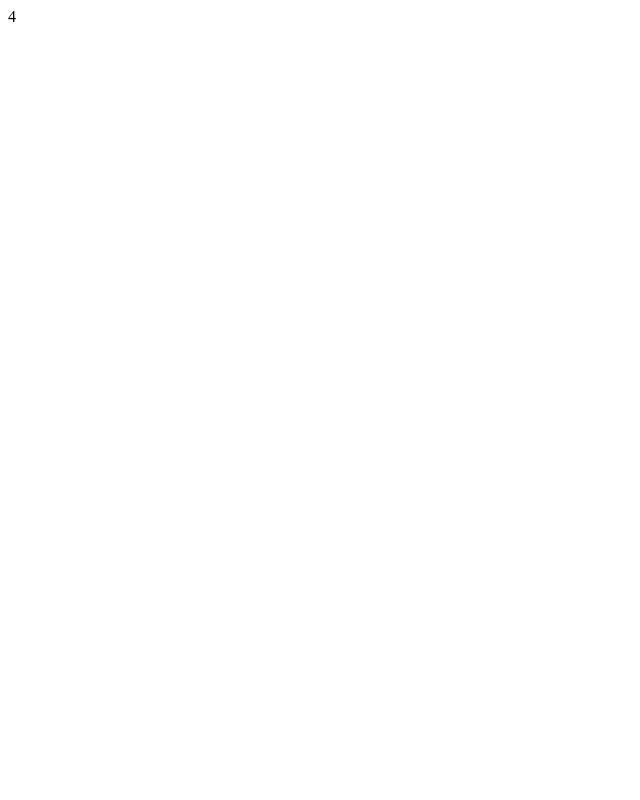
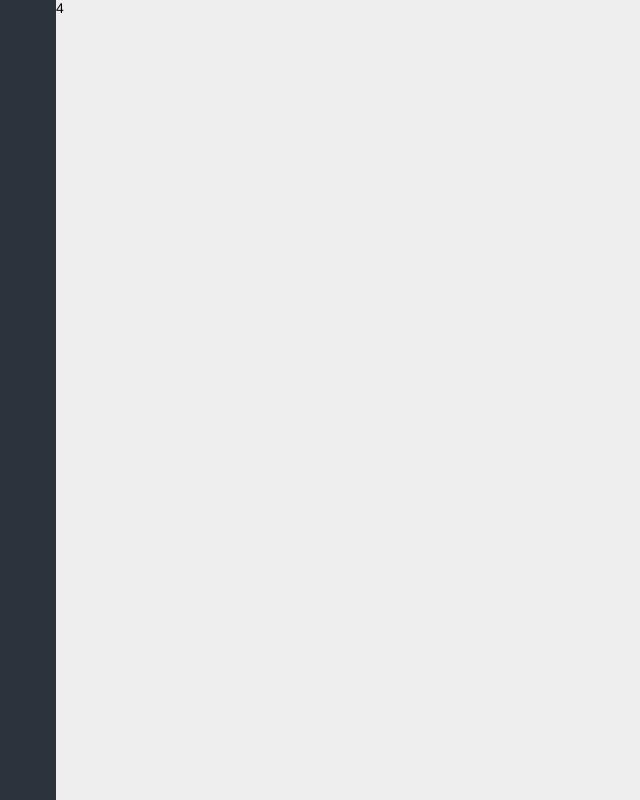
Before and after one commit to auoHan/lime-notes, a Vue app: page /#/login in a window 1280 px wide. Shown: the whole page, without its empty margins (0-640 px from the left). Built offline with nearby package versions, Linux system fonts and the light colour scheme; a small style sheet from the web is missing.

Commit message:
引入Sidebar组件

```diff
--- a/src/App.vue
+++ b/src/App.vue
@@ -1,5 +1,72 @@
 <template>
   <div id="app">
+    <Sidebar/>
     <router-view/>
   </div>
 </template>
+
+<script>
+import Sidebar from '@/components/Sidebar.vue'
+
+export default {
+  name: 'App',
+  components: {
+    Sidebar
+
+  }
+}
+</script>
+
+<style>
+@import '//at.alicdn.com/t/font_496303_kqrjhri8l25d0a4i.css';
+
+
+* {
+  box-sizing: border-box;
+  margin: 0;
+  padding: 0;
+}
+
+html, body, #app {
+  height: 100%;
+}
+
+body {
+  font-family: 'Avenir', Helvetica, Arial, sans-serif;
+  font-size: 14px;
+  -webkit-font-smoothing: antialiased;
+  --moz-osx-font-smoothing: grayscale;
+  -text-align: center;
+  -color: #2c3e50;
+  -margin-top: 60px;
+  -moz-osx-font-smoothing: grayscale;
+  background-color: #eee;
+}
+
+
+a {
+  text-decoration: none;
+  color: #444;
+}
+
+ul, li {
+  list-style: none;
+}
+
+.btn {
+  color: #666;
+  font-size: 12px;
+  padding: 2px 4px;
+  background-color: #fff;
+  box-shadow: 0px 0px 2px 0px #ccc;
+  border: none;
+  cursor: pointer;
+  display: inline-block;
+}
+
+
+#app {
+  display: flex;
+  align-items: stretch;
+}
+</style>
```
